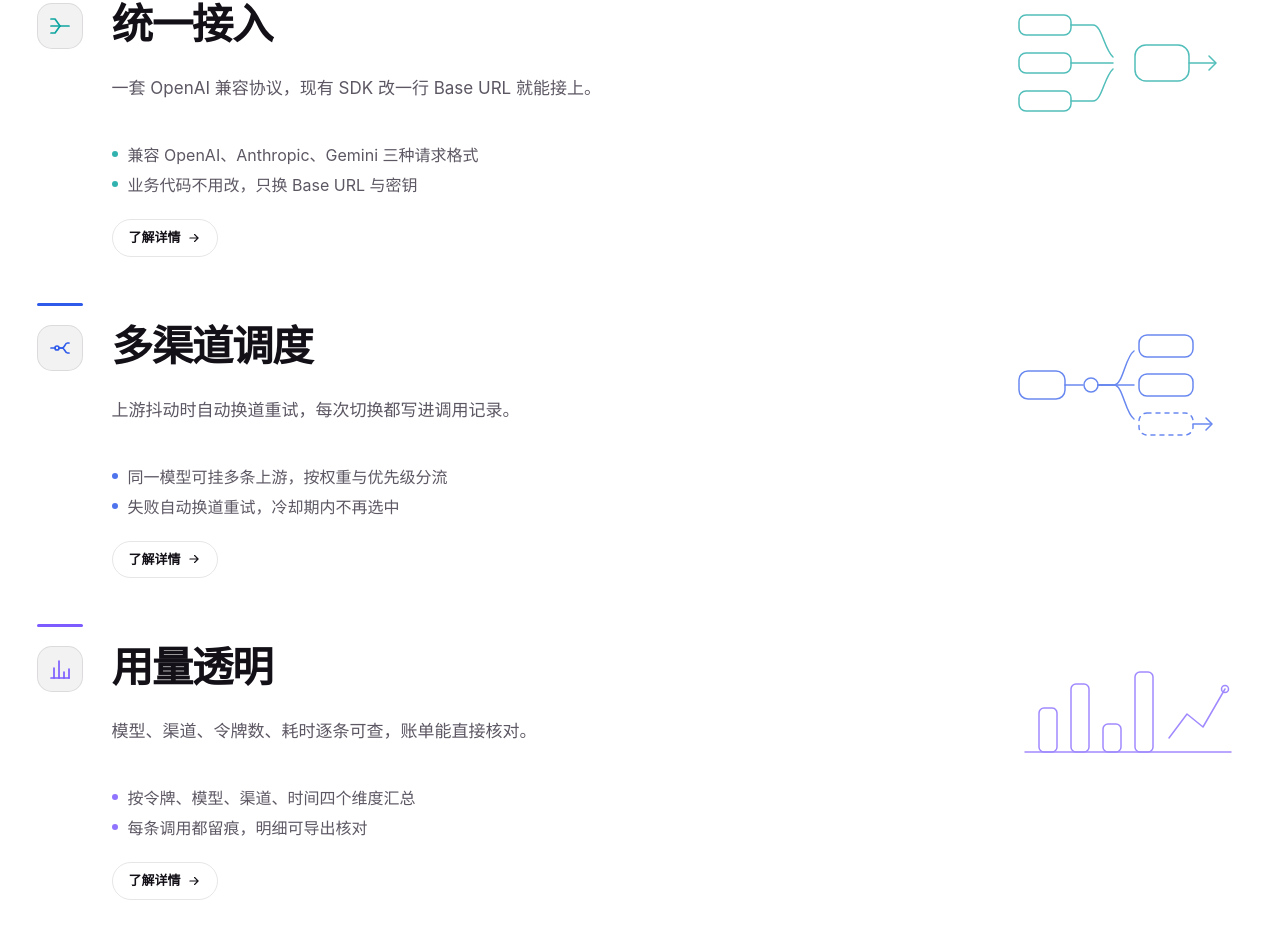
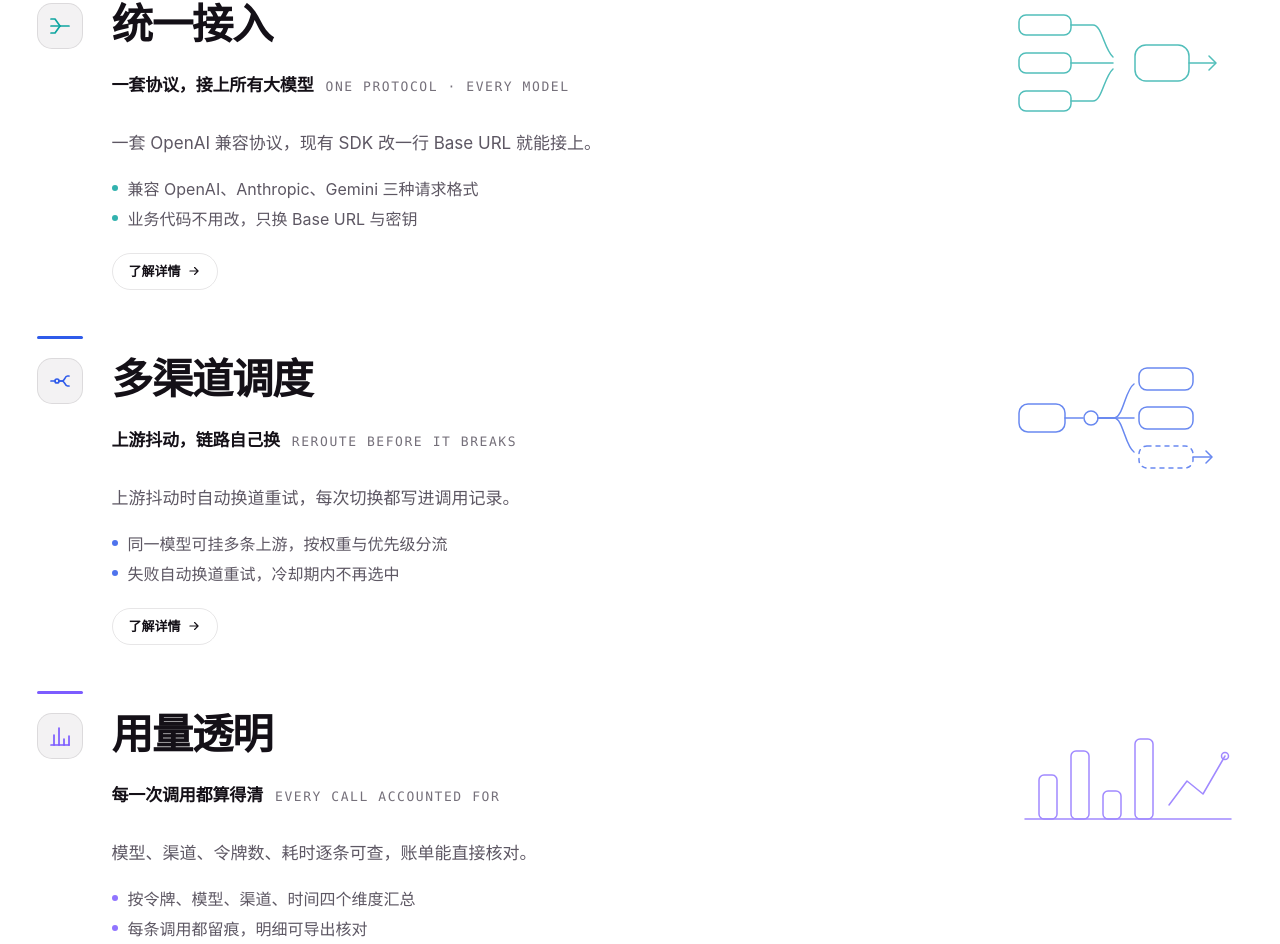
Before and after one commit to 2011126630z-commits/maas-home-preview, a website: page index.html in a window 1280 px wide. Shown: the part 1605-2549 px from the top of the page. Drawn offline with Linux system fonts and the light colour scheme; animation ran at ten frames a second.

Commit message:
feat(caps): 能力区加中文标语 + 英文作注
客户定「保留中文标语 + 英文注释」：
- 统一接入　一套协议，接上所有大模型 / ONE PROTOCOL · EVERY MODEL
- 多渠道调度　上游抖动，链路自己换 / REROUTE BEFORE IT BREAKS
- 用量透明　每一次调用都算得清 / EVERY CALL ACCOUNTED FOR
- 密钥可控　权限跟着项目走 / SCOPE FOLLOWS THE PROJECT

上一轮这批改动叠字回滚过，这次先定位根因再动手：
标语是 <p>，而 .cap p 这条规则特异性 (0,1,1) 高于 .cap-slogan (0,1,0)，
标语的 grid-row:2 被说明行的 grid-row:3 覆盖，两个 p 落进同一行。
改用 p.cap-slogan 提权即可，不需要重写网格结构。
要点/详情入口下移一行，图标与示意图跨到第 5 行。

关卡：lint 0 FAIL、inspect 0 FAIL、npm test 16/16、audit 七宽度无溢出
出图肉眼确认：标语、说明、要点、详情入口四行不再重叠

```diff
--- a/index.html
+++ b/index.html
@@ -541,9 +541,23 @@ body > *:not(.globe-bg) { position: relative; z-index: 1; }
 .cap-icon svg { width: 24px; height: 24px; }
 /* 标题与说明共用第 2~3 列：左缘天然对齐，中间那条空白带也就没了 */
 .cap h3 { grid-column: 2 / span 2; grid-row: 1; font-size: var(--t-title); line-height: 1.04; }
-.cap p { grid-column: 2 / span 2; grid-row: 2; font-size: var(--t-lead); color: var(--muted); }
+.cap p { grid-column: 2 / span 2; grid-row: 3; font-size: var(--t-lead); color: var(--muted); }
+/* 标语：中文为主 + 英文作注（客户定的形式）。
+   必须用 p.cap-slogan 而不是 .cap-slogan：.cap p 的特异性更高，
+   否则标语的 grid-row 会被说明行覆盖，两个 p 落进同一行叠字（踩过一次）。 */
+.cap p.cap-slogan {
+  grid-column: 2 / span 2; grid-row: 2;
+  display: flex; align-items: baseline; flex-wrap: wrap; gap: 4px 12px;
+  font-size: var(--t-lead); font-weight: 700; color: var(--ink); letter-spacing: -.01em;
+  margin-bottom: 6px;
+}
+.cap p.cap-slogan .en {
+  font-family: var(--mono); /* taste-skill-ignore 英文作注，客户点名要的仪表感 */
+  font-size: var(--t-small); font-weight: 400; letter-spacing: .12em;
+  text-transform: uppercase; color: var(--muted); opacity: .85;
+}
 /* 客户反馈「这一块的字太少了」：每条补两条要点 + 一个详情入口 */
-.cap-list { grid-column: 2 / span 2; grid-row: 3; display: grid; gap: 6px; margin-top: 12px; }
+.cap-list { grid-column: 2 / span 2; grid-row: 4; display: grid; gap: 6px; margin-top: 12px; }
 .cap-list li {
   position: relative; padding-left: 16px;
   font-size: var(--t-body); color: var(--muted);
@@ -553,7 +567,7 @@ body > *:not(.globe-bg) { position: relative; z-index: 1; }
   width: 6px; height: 6px; border-radius: 50%; background: var(--cap-col); opacity: .85;
 }
 .cap-more {
-  grid-column: 2 / span 2; grid-row: 4; justify-self: start;
+  grid-column: 2 / span 2; grid-row: 5; justify-self: start;
   margin-top: 14px; display: inline-flex; align-items: center; gap: 6px;
   font-size: var(--t-small); font-weight: 600; color: var(--ink);
   padding: 8px 16px; border: 1px solid var(--line); border-radius: var(--pill);
@@ -562,7 +576,7 @@ body > *:not(.globe-bg) { position: relative; z-index: 1; }
 .cap-more:hover { background: var(--fill); border-color: rgba(20, 16, 23, .22); transform: translateY(-1px); }
 .cap-more .arrow { transition: transform .22s cubic-bezier(.16, 1, .3, 1); }
 .cap-more:hover .arrow { transform: translateX(3px); }
-.cap-icon, .cap-art { grid-row: 1 / span 4; }
+.cap-icon, .cap-art { grid-row: 1 / span 5; }
 /* 右侧示意图（内联 SVG，仍是零外部请求） */
 .cap-art {
   grid-column: 4; grid-row: 1 / span 2; align-self: center;
@@ -673,7 +687,7 @@ body > *:not(.globe-bg) { position: relative; z-index: 1; }
   .glass { top: auto; bottom: clamp(12px, 3vw, 22px); }
   /* 能力条目：窄屏改成图标 + 标题在上、说明在下；示意图隐藏（手机上一屏太挤） */
   .cap { grid-template-columns: 46px minmax(0, 1fr); gap: 8px 14px; }
-  .cap h3, .cap p, .cap-list, .cap-more { grid-column: 2; }
+  .cap h3, .cap p, .cap-slogan, .cap-list, .cap-more { grid-column: 2; }
   .cap-art { display: none; }
 }
 @media (max-width: 760px) {
@@ -877,6 +891,7 @@ body > *:not(.globe-bg) { position: relative; z-index: 1; }
           <svg viewBox="0 0 24 24" fill="none" stroke="currentColor" stroke-width="1.7" stroke-linecap="round" stroke-linejoin="round"><path d="M3 5h4l5 7"/><path d="M3 12h9"/><path d="M3 19h4l5-7"/><path d="M13 12h8"/></svg>
         </span>
         <h3>统一接入</h3>
+        <p class="cap-slogan">一套协议，接上所有大模型<span class="en">ONE PROTOCOL · EVERY MODEL</span></p>
         <p>一套 OpenAI 兼容协议，现有 SDK 改一行 Base URL 就能接上。</p>
         <ul class="cap-list">
           <li>兼容 OpenAI、Anthropic、Gemini 三种请求格式</li>
@@ -901,6 +916,7 @@ body > *:not(.globe-bg) { position: relative; z-index: 1; }
           <svg viewBox="0 0 24 24" fill="none" stroke="currentColor" stroke-width="1.7" stroke-linecap="round" stroke-linejoin="round"><path d="M3 12h4"/><circle cx="9" cy="12" r="2"/><path d="M11 12h3c1.5 0 2-1 2.6-2.2S18 7 19.5 7H21"/><path d="M11 12h3c1.5 0 2 1 2.6 2.2S18 17 19.5 17H21"/></svg>
         </span>
         <h3>多渠道调度</h3>
+        <p class="cap-slogan">上游抖动，链路自己换<span class="en">REROUTE BEFORE IT BREAKS</span></p>
         <p>上游抖动时自动换道重试，每次切换都写进调用记录。</p>
         <ul class="cap-list">
           <li>同一模型可挂多条上游，按权重与优先级分流</li>
@@ -928,6 +944,7 @@ body > *:not(.globe-bg) { position: relative; z-index: 1; }
           <svg viewBox="0 0 24 24" fill="none" stroke="currentColor" stroke-width="1.7" stroke-linecap="round" stroke-linejoin="round"><path d="M3 21h18"/><path d="M6 21V11"/><path d="M11 21V4"/><path d="M16 21v-6"/><path d="M21 21v-9"/></svg>
         </span>
         <h3>用量透明</h3>
+        <p class="cap-slogan">每一次调用都算得清<span class="en">EVERY CALL ACCOUNTED FOR</span></p>
         <p>模型、渠道、令牌数、耗时逐条可查，账单能直接核对。</p>
         <ul class="cap-list">
           <li>按令牌、模型、渠道、时间四个维度汇总</li>
@@ -953,6 +970,7 @@ body > *:not(.globe-bg) { position: relative; z-index: 1; }
           <svg viewBox="0 0 24 24" fill="none" stroke="currentColor" stroke-width="1.7" stroke-linecap="round" stroke-linejoin="round"><rect x="4" y="10" width="16" height="10" rx="3"/><path d="M8 10V7a4 4 0 0 1 8 0v3"/><path d="M12 14v2"/></svg>
         </span>
         <h3>密钥可控</h3>
+        <p class="cap-slogan">权限跟着项目走<span class="en">SCOPE FOLLOWS THE PROJECT</span></p>
         <p>令牌按项目分级授权，配额与限流都挂在令牌上。</p>
         <ul class="cap-list">
           <li>令牌可设额度、过期时间与可用模型</li>
@@ -1009,7 +1027,7 @@ body > *:not(.globe-bg) { position: relative; z-index: 1; }
       <a href="#" data-demo="演示预览 · 用户协议未接入后端">用户协议</a>
       <a href="#" data-demo="演示预览 · 隐私政策未接入后端">隐私政策</a>
       <a href="#" data-demo="演示预览 · 联系方式未接入后端">联系我们</a>
-      <span class="foot-stamp">预览版 2026-10-17 02:58</span>
+      <span class="foot-stamp">预览版 2026-10-17 03:07</span>
       <span>本站基于
         <a href="https://github.com/QuantumNous/new-api" target="_blank" rel="noopener noreferrer">New API</a>
         构建</span>
```
Also changed, not shown: 君骄数智-首页预览.html (+24 -6 lines), shots/desktop-1440.png, shots/desktop-full-1440.png, shots/mobile-390.png, shots/state-sent.png, shots/tablet-768.png.
